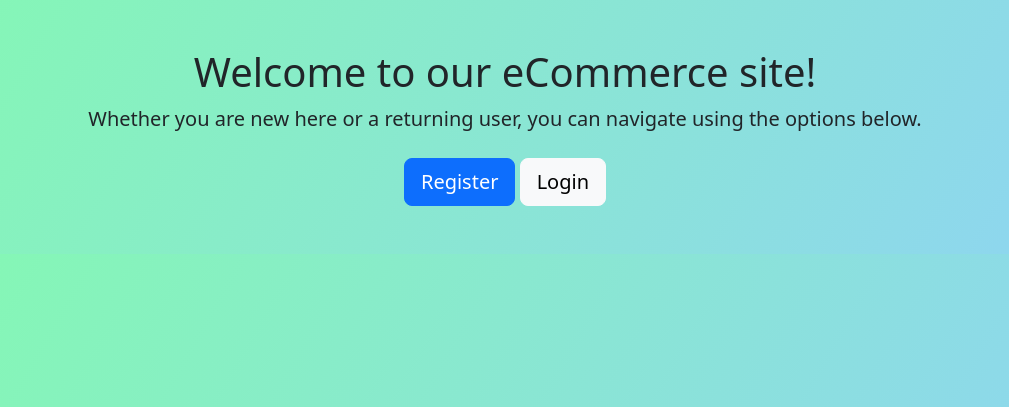
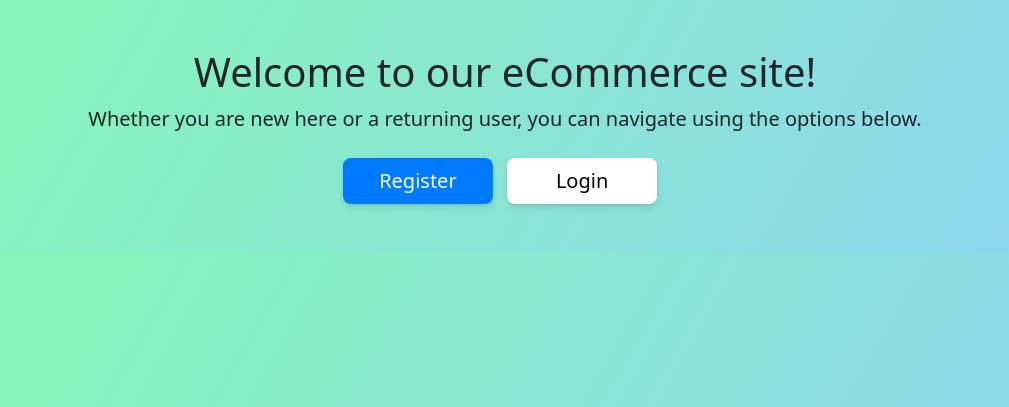
Before and after one commit to MariosAvraam/online-shop, a Flask app: page / in a window 1280 px wide. Shown: the part 56-463 px from the top of the page, without its empty margins (135-1144 px from the left). Run offline with Flask 3, Linux system fonts and the light colour scheme; some libraries are stand-ins or nearby versions.

Commit message:
Update styles.css. Add styling to buttons.

```diff
--- a/static/styles.css
+++ b/static/styles.css
@@ -1,3 +1,35 @@
 body {
     background: linear-gradient(120deg, #84fab0 0%, #8fd3f4 100%);
 }
+
+/* Enhanced Button Styling */
+.btn-primary {
+    background-color: #007bff;
+    border: none;
+    box-shadow: 0px 4px 6px rgba(50, 50, 93, 0.11), 0px 1px 3px rgba(0, 0, 0, 0.08);
+    transition: all 0.3s ease;
+}
+
+.btn-primary:hover {
+    background-color: #0056b3;
+    transform: translateY(-1px);
+    box-shadow: 0px 7px 14px rgba(50, 50, 93, 0.1), 0px 3px 6px rgba(0, 0, 0, 0.08);
+}
+
+.btn-light {
+    background-color: #fff;
+    border: none;
+    box-shadow: 0px 4px 6px rgba(50, 50, 93, 0.11), 0px 1px 3px rgba(0, 0, 0, 0.08);
+    transition: all 0.3s ease;
+}
+
+.btn-light:hover {
+    background-color: #f8f9fa;
+    transform: translateY(-1px);
+    box-shadow: 0px 7px 14px rgba(50, 50, 93, 0.1), 0px 3px 6px rgba(0, 0, 0, 0.08);
+}
+
+.btn-fixed-width {
+    min-width: 150px;
+    margin-right: 10px;
+}
```
